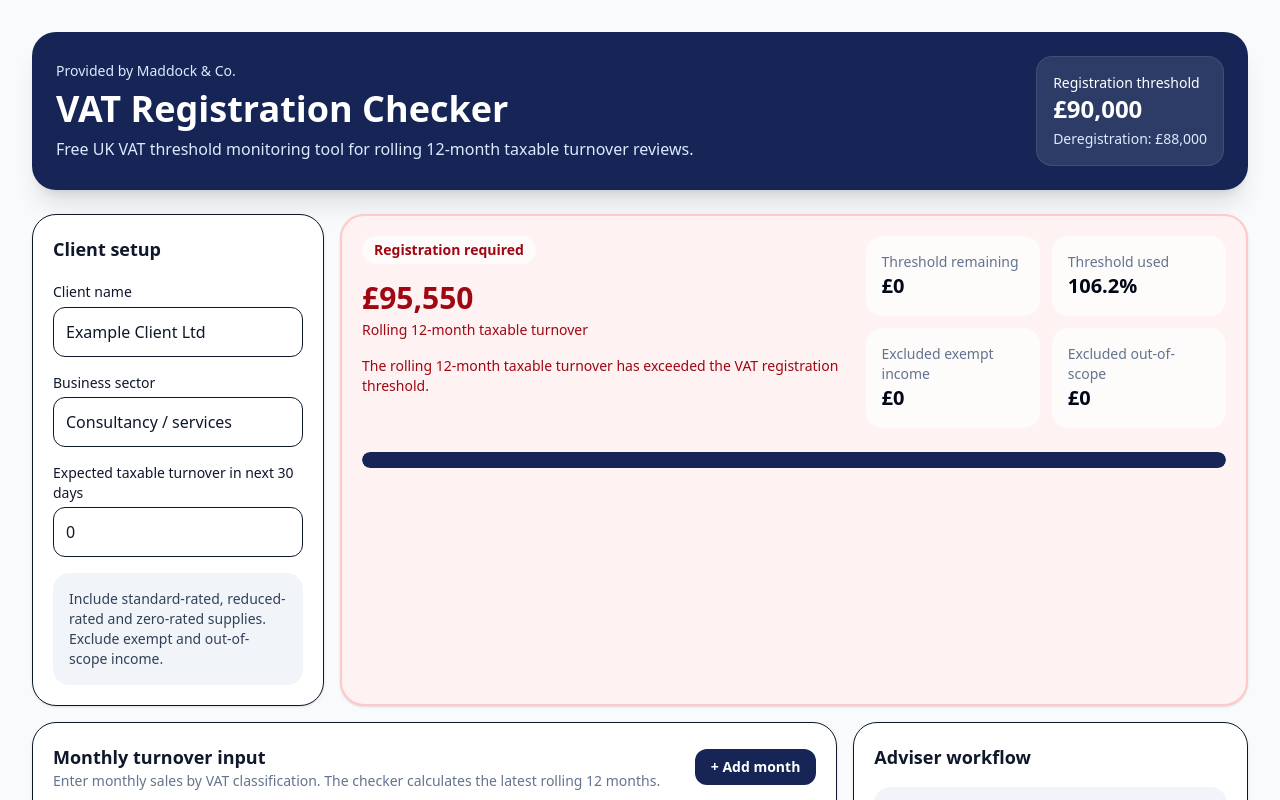
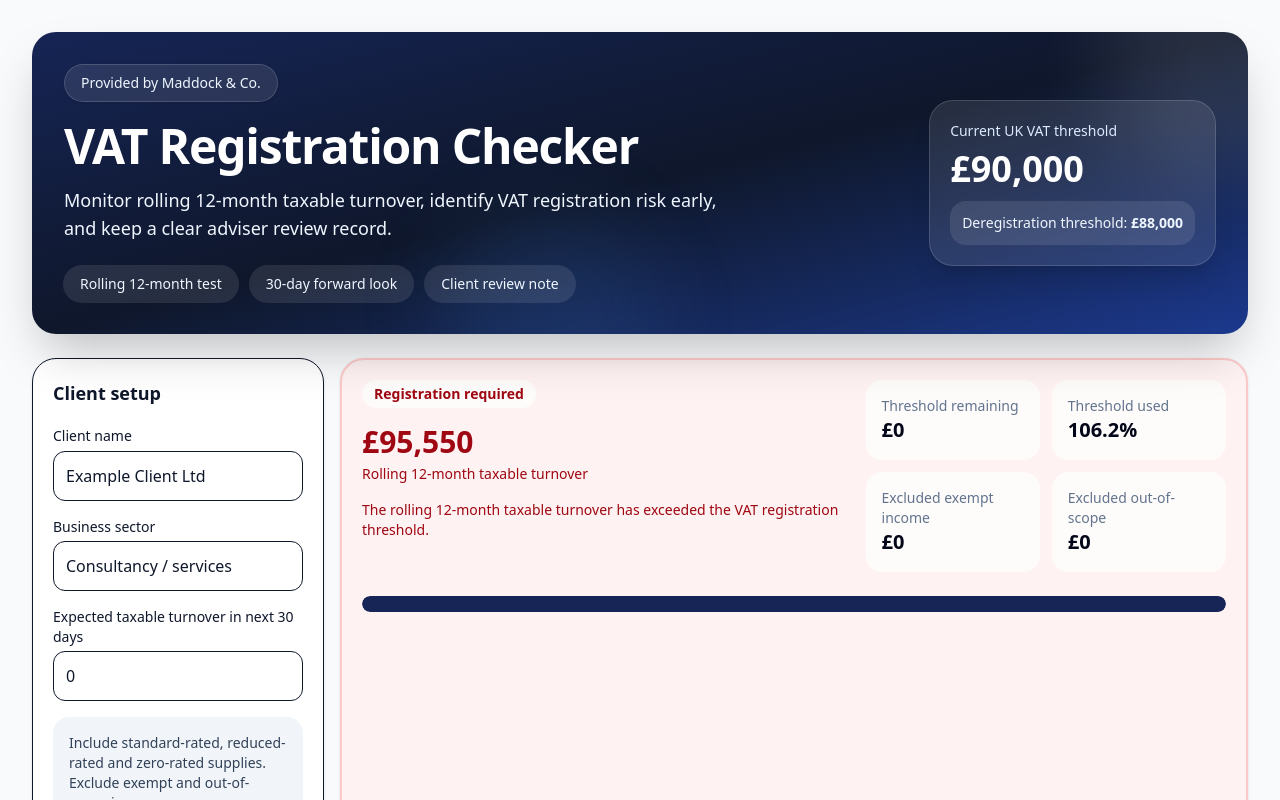
Before and after one commit to Maddockandco/VAT-Checker-V1, a Next.js app: page / in a window 1280 px wide. Shown: the top 800 px of the page. Built offline with nearby package versions, Linux system fonts and the light colour scheme.

Commit message:
Update VatDashboard.tsx

```diff
--- a/components/VatDashboard.tsx
+++ b/components/VatDashboard.tsx
@@ -180,17 +180,37 @@ export default function VatDashboard() {
   return (
     <main className="min-h-screen bg-slate-50 text-slate-900">
       <div className="mx-auto max-w-7xl p-4 md:p-8">
-        <header className="mb-6 rounded-3xl bg-blue-950 p-6 text-white shadow-xl">
-          <div className="flex flex-col gap-4 md:flex-row md:items-center md:justify-between">
-            <div>
-              <p className="text-sm text-blue-100">Provided by Maddock & Co.</p>
-              <h1 className="mt-2 text-3xl font-bold md:text-4xl">VAT Registration Checker</h1>
-              <p className="mt-2 max-w-2xl text-blue-100">Free UK VAT threshold monitoring tool for rolling 12-month taxable turnover reviews.</p>
+        <header className="relative mb-6 overflow-hidden rounded-3xl bg-gradient-to-br from-blue-950 via-slate-900 to-blue-900 p-6 text-white shadow-2xl md:p-8">
+          <div className="absolute -right-20 -top-20 h-56 w-56 rounded-full bg-white/10 blur-2xl" />
+          <div className="absolute -bottom-24 left-1/3 h-56 w-56 rounded-full bg-blue-400/10 blur-2xl" />
+
+          <div className="relative flex flex-col gap-6 md:flex-row md:items-center md:justify-between">
+            <div className="max-w-3xl">
+              <div className="inline-flex items-center rounded-full border border-white/15 bg-white/10 px-4 py-2 text-sm font-medium text-blue-50 shadow-sm backdrop-blur">
+                Provided by Maddock & Co.
+              </div>
+
+              <h1 className="mt-5 text-4xl font-bold tracking-tight md:text-5xl">
+                VAT Registration Checker
+              </h1>
+
+              <p className="mt-4 max-w-2xl text-base leading-7 text-blue-50 md:text-lg">
+                Monitor rolling 12-month taxable turnover, identify VAT registration risk early, and keep a clear adviser review record.
+              </p>
+
+              <div className="mt-6 flex flex-wrap gap-3 text-sm">
+                <span className="rounded-full bg-white/10 px-4 py-2 text-blue-50 ring-1 ring-white/10">Rolling 12-month test</span>
+                <span className="rounded-full bg-white/10 px-4 py-2 text-blue-50 ring-1 ring-white/10">30-day forward look</span>
+                <span className="rounded-full bg-white/10 px-4 py-2 text-blue-50 ring-1 ring-white/10">Client review note</span>
+              </div>
             </div>
-            <div className="rounded-2xl border border-white/10 bg-white/10 p-4 text-sm">
-              <div>Registration threshold</div>
-              <div className="text-2xl font-semibold">{currency(VAT_THRESHOLD)}</div>
-              <div className="mt-1 text-blue-100">Deregistration: {currency(DEREGISTRATION_THRESHOLD)}</div>
+
+            <div className="rounded-3xl border border-white/15 bg-white/10 p-5 text-sm shadow-xl backdrop-blur md:min-w-64">
+              <div className="text-blue-100">Current UK VAT threshold</div>
+              <div className="mt-2 text-4xl font-bold">{currency(VAT_THRESHOLD)}</div>
+              <div className="mt-3 rounded-2xl bg-white/10 p-3 text-blue-50">
+                Deregistration threshold: <span className="font-semibold">{currency(DEREGISTRATION_THRESHOLD)}</span>
+              </div>
             </div>
           </div>
         </header>
```
